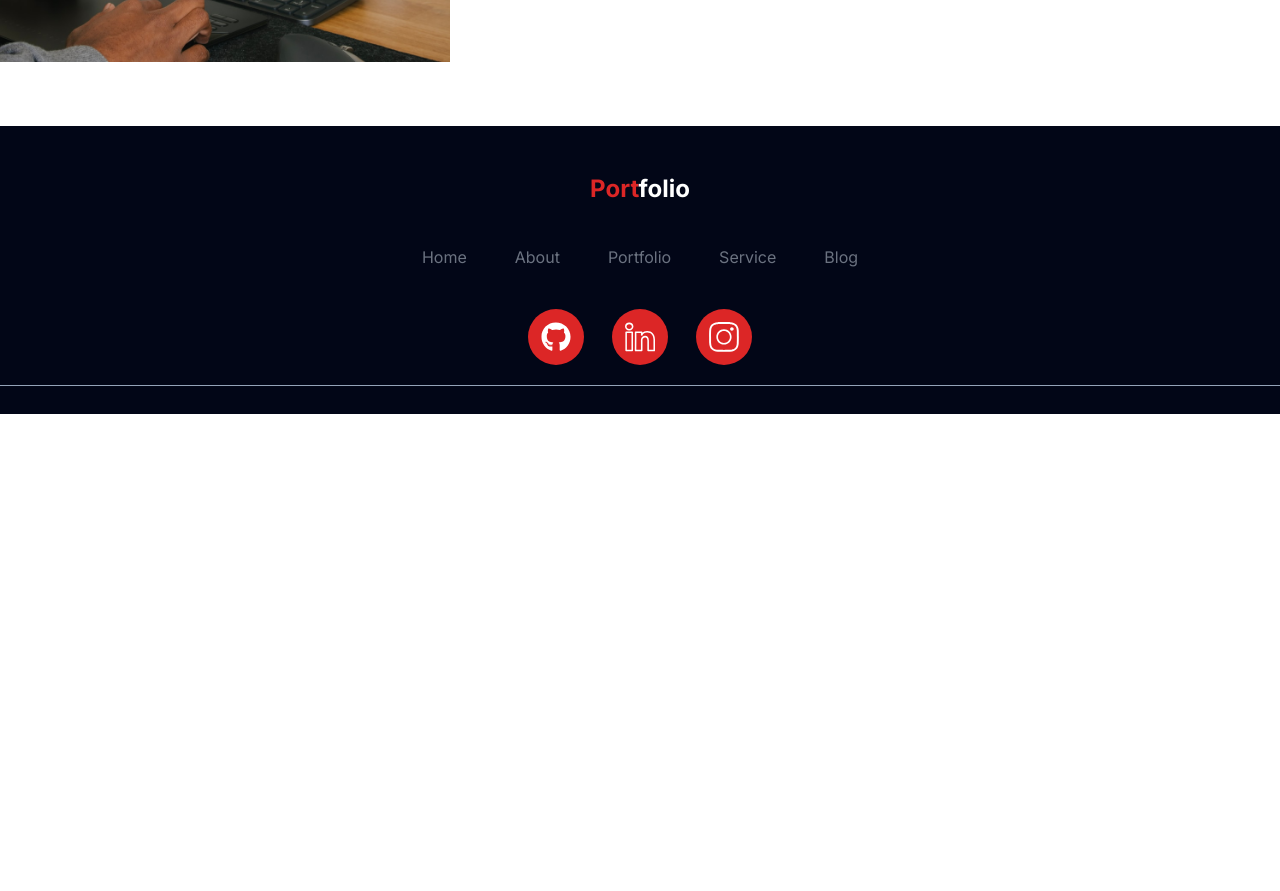
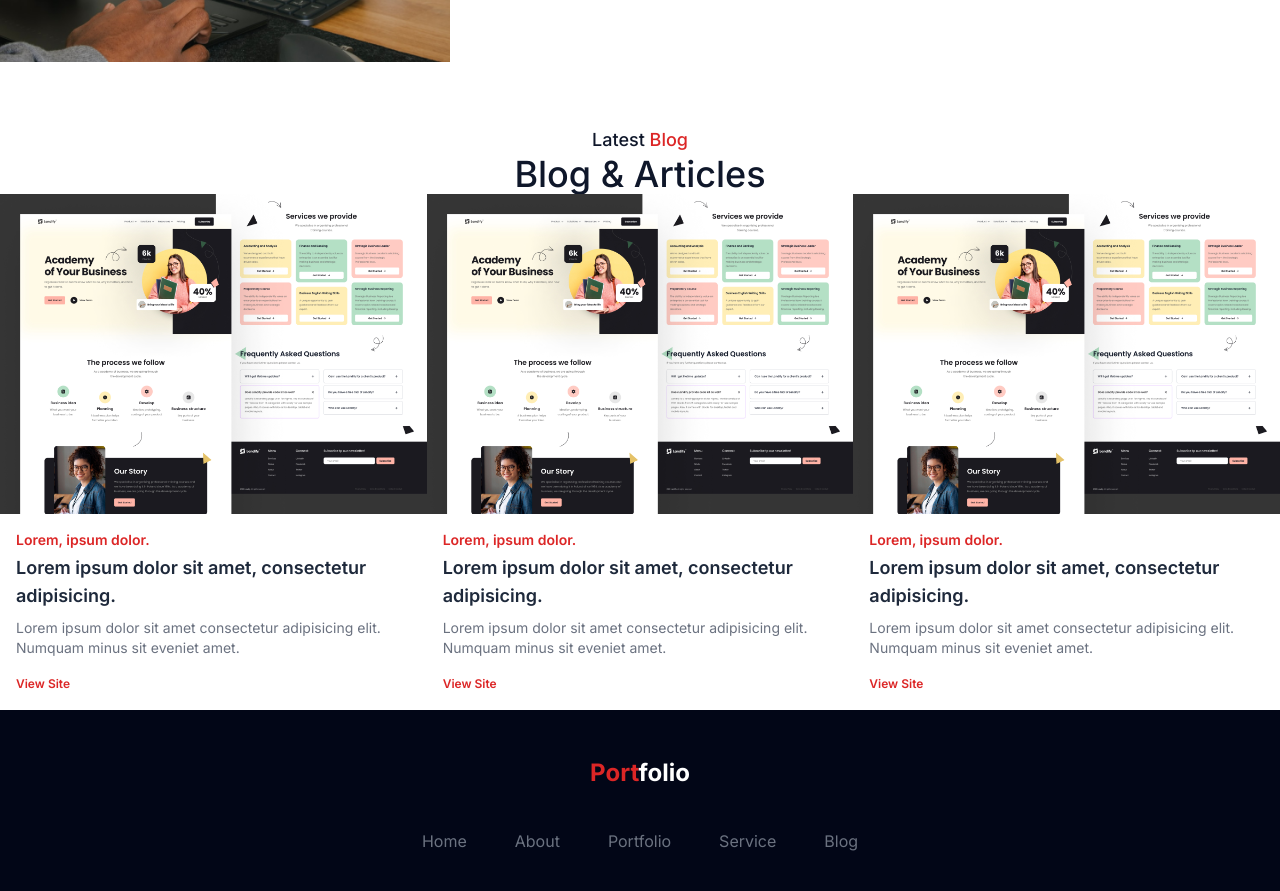
Before and after one commit to mishbahulmunir96/My-Portfolio, a React (Vite) app: page / in a window 1280 px wide. Shown: the part 3660-4551 px from the top of the page. Before the commit the page ends 4074 px from the top, so only its background shows below. Built offline with nearby package versions, Linux system fonts and the light colour scheme.

Commit message:
add Contact section

```diff
--- a/src/App.tsx
+++ b/src/App.tsx
@@ -1,4 +1,5 @@
 import AboutMe from "./components/AboutMe";
+import Blog from "./components/Blog";
 import Contact from "./components/Contact";
 import Footer from "./components/Footer";
 import Hero from "./components/Hero";
@@ -17,6 +18,7 @@ function App() {
       <Portfolio />
       <Testimoni />
       <Contact />
+      <Blog />
       <Footer />
     </>
   );
--- /dev/null
+++ b/src/components/Blog.tsx
@@ -0,0 +1,27 @@
+import Title from "./Elements/Title";
+import SubTitle from "./Elements/SubTitle";
+import ServiceCard from "./Elements/ServiceCard";
+import PortofolioCard from "./Elements/PortofolioCard";
+
+const Blog = () => {
+  return (
+    <section>
+      <div className="container m-auto">
+        <div className="text-center">
+          <Title>
+            <span className="text-slate-900">Latest</span> Blog
+          </Title>
+          <SubTitle>Blog & Articles</SubTitle>
+        </div>
+
+        <div className="grid grid-cols-3">
+          <PortofolioCard />
+          <PortofolioCard />
+          <PortofolioCard />
+        </div>
+      </div>
+    </section>
+  );
+};
+
+export default Blog;
```
